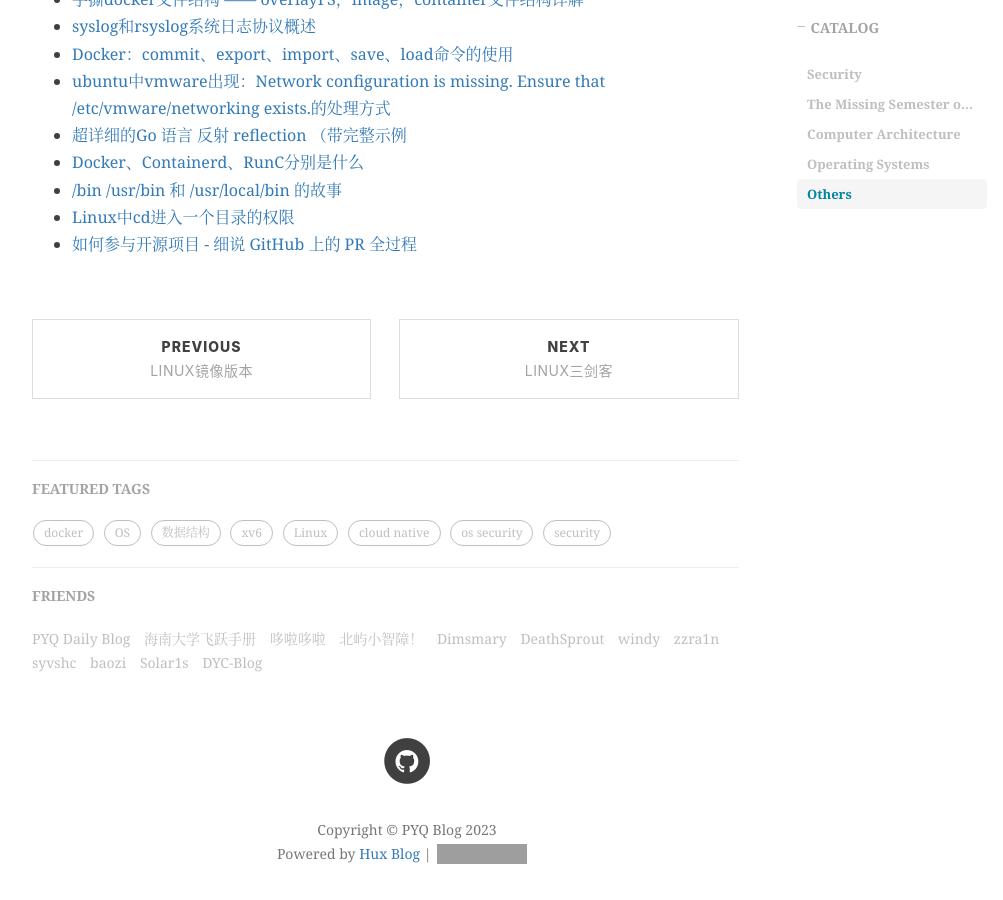
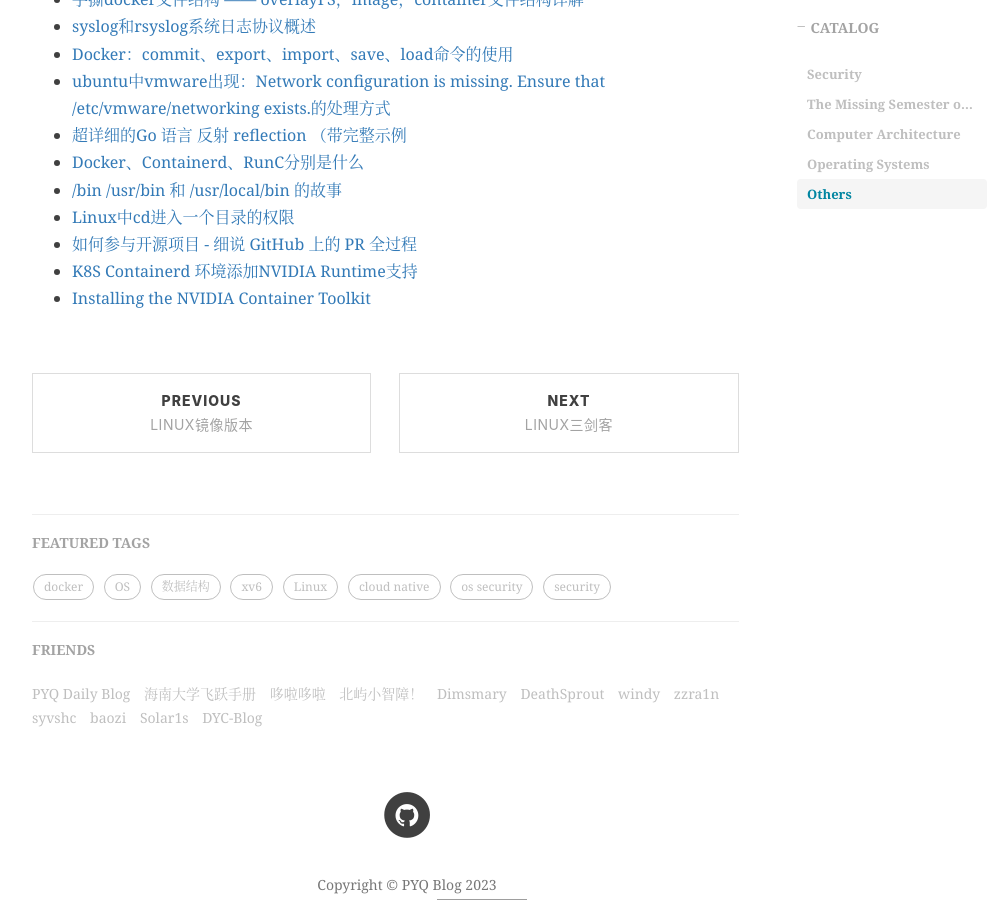
Before and after one commit to peng-yq/peng-yq.github.io, a Jekyll site: the page built from _posts/2022-10-04-good-blog-collection.md, in a window 1280 px wide and 900 px high, scrolled down 1981 px. Shown: the whole window, without its empty margins (233-1236 px from the left). Built offline with Jekyll 4.4.1, drawn with Linux system fonts in a browser that asks for light colours; nearby versions of some CDN libraries; comment, search, counter and statistics services are not loaded; grey boxes are pictures that could not be loaded.

Commit message:
docs: add 2 links

```diff
--- a/_posts/2022-10-04-good-blog-collection.md
+++ b/_posts/2022-10-04-good-blog-collection.md
@@ -55,3 +55,5 @@ tags:
 - [/bin /usr/bin 和 /usr/local/bin 的故事](https://www.kawabangga.com/posts/3777)
 - [Linux中cd进入一个目录的权限](https://blog.csdn.net/prefect_boy/article/details/65939347)
 - [如何参与开源项目 - 细说 GitHub 上的 PR 全过程](https://www.cnblogs.com/daniel-hutao/p/open-a-pr-in-github.html)
+- [K8S Containerd 环境添加NVIDIA Runtime支持](https://juejin.cn/post/7202877900240339000)
+- [Installing the NVIDIA Container Toolkit](https://docs.nvidia.com/datacenter/cloud-native/container-toolkit/latest/install-guide.html#prerequisites)
```
